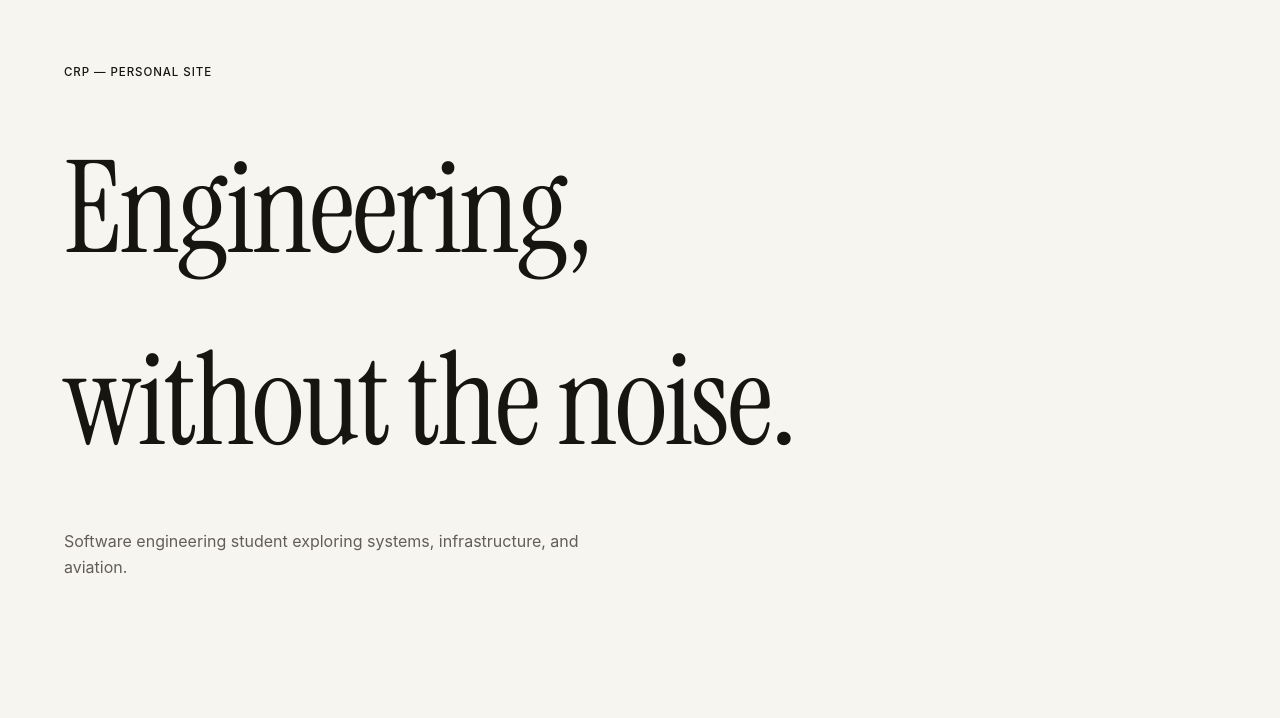
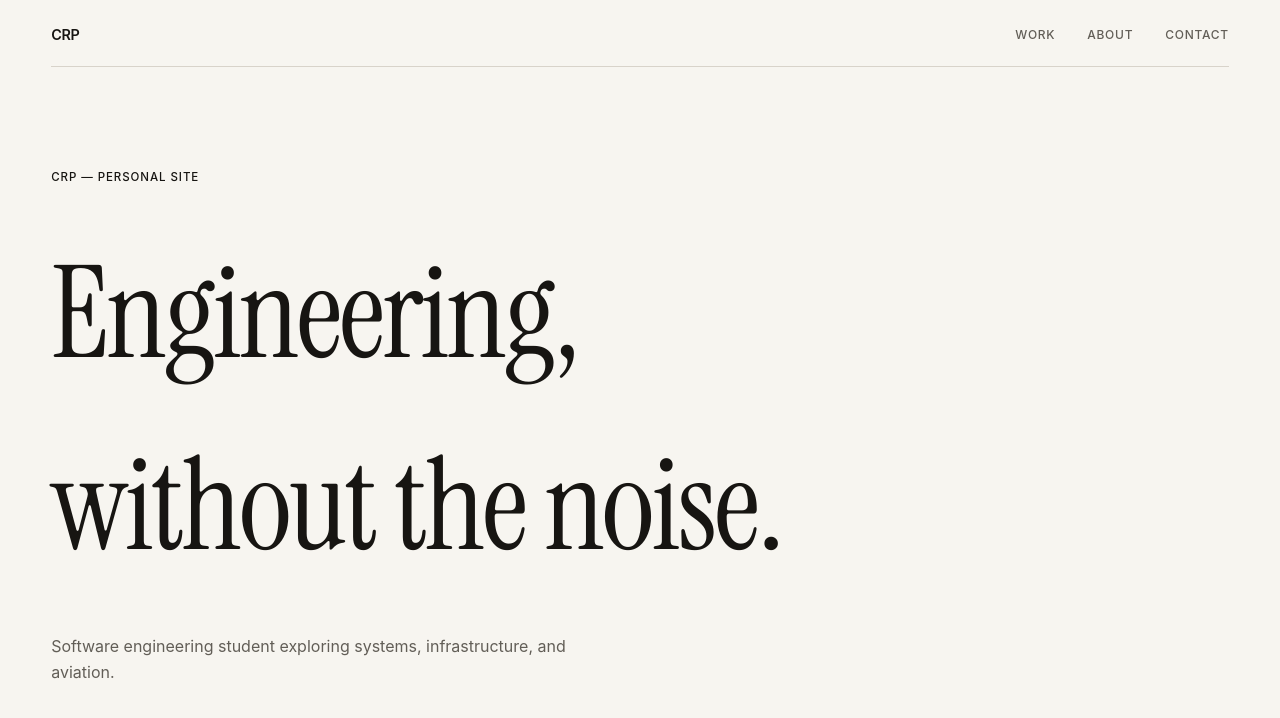
Before and after one commit to crprahadeeshwar/Personal-Website, a Next.js app: page / in a window 1280 px wide. Shown: the top 718 px of the page. Built offline with nearby package versions, Linux system fonts and the light colour scheme.

Commit message:
feat: build site grid and header

```diff
--- a/app/globals.css
+++ b/app/globals.css
@@ -72,6 +72,12 @@ a {
   }
 }
 
+@media (max-width: 640px) {
+  :root {
+    --page-padding: 1.25rem;
+  }
+}
+
 .display {
   font-family: var(--font-serif);
   font-weight: 400;
@@ -91,3 +97,56 @@ a {
   font-size: 1rem;
   line-height: 1.6;
 }
+
+.page {
+  width: min(100%, var(--content-width));
+  margin-inline: auto;
+  padding-inline: var(--page-padding);
+}
+
+.section {
+  padding-block: clamp(4rem, 8vw, 8rem);
+}
+
+.rule {
+  width: 100%;
+  height: 1px;
+  background: var(--color-rule);
+}
+
+.header {
+  padding-top: 1.5rem;
+}
+
+.header__inner {
+  padding-bottom: 1.25rem;
+  display: flex;
+  align-items: center;
+  justify-content: space-between;
+}
+
+.header__logo {
+  font-size: 0.9rem;
+  font-weight: 600;
+  letter-spacing: -0.02em;
+}
+
+.header__nav {
+  display: flex;
+  align-items: center;
+  gap: 2rem;
+}
+
+.header__nav a {
+  position: relative;
+  color: var(--color-muted);
+  font-size: 0.75rem;
+  font-weight: 500;
+  letter-spacing: 0.06em;
+  text-transform: uppercase;
+  transition: color 180ms ease;
+}
+
+.header__nav a:hover {
+  color: var(--color-ink);
+}
--- a/app/page.tsx
+++ b/app/page.tsx
@@ -1,6 +1,12 @@
+import Header from "@/components/Header";
+
 export default function Home() {
   return (
-    <main style={{ padding: "4rem" }}>
+    <>
+      <Header />
+
+      <main>
+        <section className="page section">
           <p className="label">CRP — Personal Site</p>
 
           <h1
@@ -25,6 +31,8 @@ export default function Home() {
             Software engineering student exploring systems,
             infrastructure, and aviation.
           </p>
+        </section>
       </main>
+    </>
   );
 }
--- /dev/null
+++ b/components/Header.tsx
@@ -0,0 +1,23 @@
+import Link from "next/link";
+
+export default function Header() {
+  return (
+    <header className="header">
+      <div className="page">
+        <div className="header__inner">
+          <Link href="/" className="header__logo" aria-label="CRP home">
+            CRP
+          </Link>
+
+          <nav className="header__nav" aria-label="Primary navigation">
+            <Link href="/work">Work</Link>
+            <Link href="/about">About</Link>
+            <a href="mailto:">Contact</a>
+          </nav>
+        </div>
+
+        <div className="rule" />
+      </div>
+    </header>
+  );
+}
```
Lines whose indentation alone changed are shown as unchanged.
